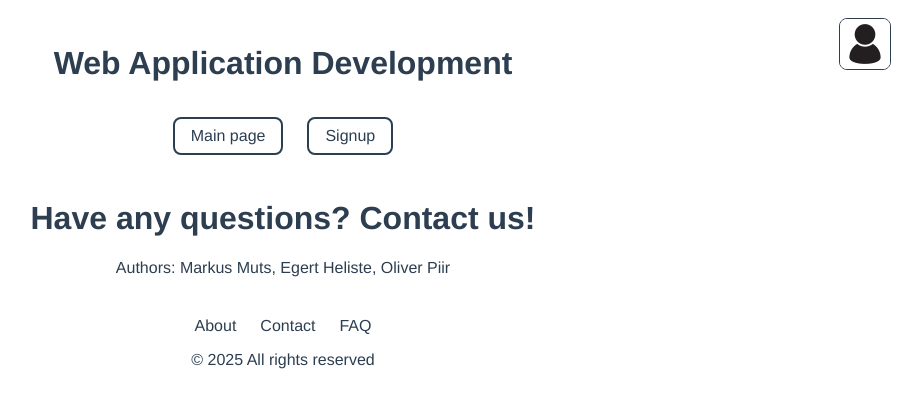
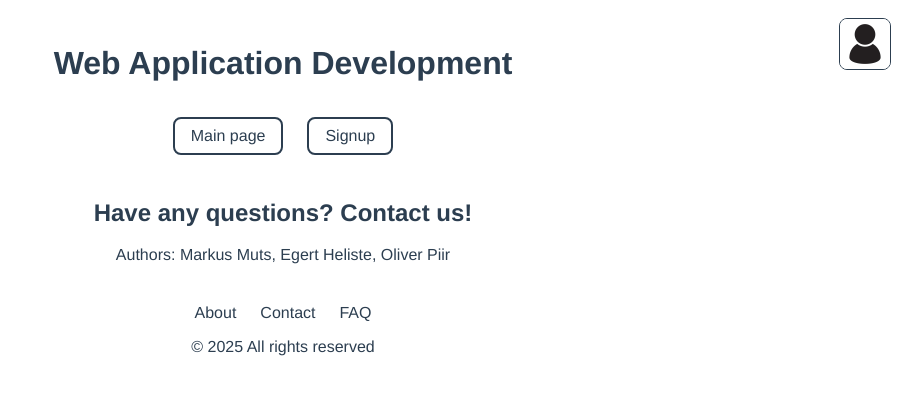
Before and after one commit to EgertHel/veebirakendused, a Vue app: page /#/contacts in a window 1280 px wide. Shown: the top 408 px of the page, without its empty margins (357-1279 px from the left). Built offline with nearby package versions, Linux system fonts and the light colour scheme.

Commit message:
Minor Contacts page change

```diff
--- a/src/views/Contacts.vue
+++ b/src/views/Contacts.vue
@@ -1,5 +1,5 @@
 <template>
-    <h1>Have any questions? Contact us!</h1>
+    <h2>Have any questions? Contact us!</h2>
     <p>Authors: Markus Muts, Egert Heliste, Oliver Piir</p>
 </template>
 
```
